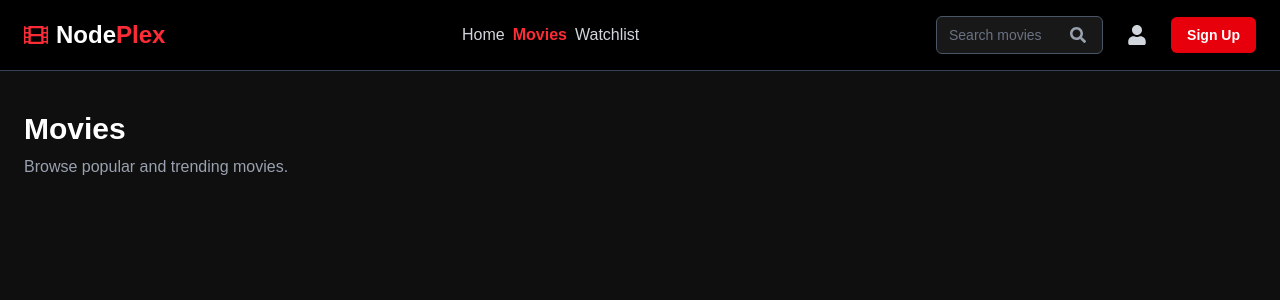
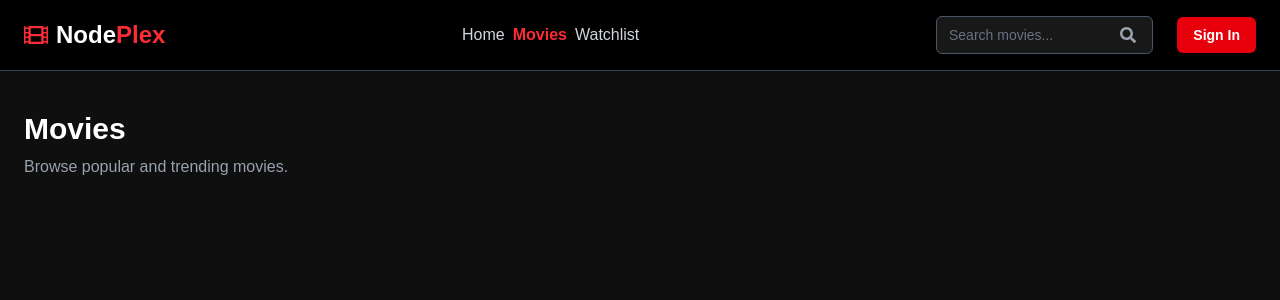
Before and after one commit to azizulhakim31/nodePlex, a React (Vite) app in the folder frontend/: page /movies in a window 1280 px wide. Shown: the top 300 px of the page. Built offline with nearby package versions, Linux system fonts and the light colour scheme.

Commit message:
dynamic navbar

```diff
--- a/frontend/src/components/common/Navbar.jsx
+++ b/frontend/src/components/common/Navbar.jsx
@@ -1,8 +1,16 @@
 import { Link, NavLink } from "react-router-dom";
-import { FaFilm, FaUser } from 'react-icons/fa'
+import { FaFilm } from 'react-icons/fa'
 import SearchBar from "./SearchBar";
+import { useAuth } from "../../context/AuthContext";
 
 const Navbar = () => {
+    const { user, signout } = useAuth()
+    const initials = user?.name
+        ?.trim()
+        .split(/\s+/)
+        .slice(0, 2)
+        .map((namePart) => namePart.charAt(0).toUpperCase())
+        .join("")
     const navLinkClass = ({ isActive }) => `transition ${isActive ? 'font-semibold text-red-500' : 'text-gray-300 hover:text-white'}`
     return (
         <nav className="sticky top-0 z-50 border-b border-gray-700 bg-black px-4 py-3 sm:px-6 sm:py-4">
@@ -38,19 +46,34 @@ const Navbar = () => {
                 <div className="order-3 flex w-full min-w-0 items-center gap-3 sm:order-3 sm:w-64 sm:gap-6 md:w-80">
                     <SearchBar />
 
-                    <NavLink
-                        to="/profile"
-                        aria-label="Profile"
-                        title="Profile"
-                        className={navLinkClass}>
-                        <FaUser className="text-xl" />
-                    </NavLink>
+                    {user ? (
+                        <>
+                            <NavLink
+                                to="/profile"
+                                aria-label={`Profile${user.name ? `: ${user.name}` : ""}`}
+                                title={user.name}
+                                className={`${navLinkClass} flex shrink-0 items-center justify-center`}>
+                                <span
+                                    aria-hidden="true"
+                                    className="flex h-9 w-9 items-center justify-center rounded-full border border-red-500/50 bg-red-500/15 text-sm font-semibold text-amber-400">
+                                    {initials}
+                                </span>
+                            </NavLink>
 
-                    <Link
-                        to="/register"
-                        className="bg-red-600 rounded-md px-4 py-2 text-sm font-semibold transition hover:bg-red-700 text-nowrap">
-                        Sign Up
-                    </Link>
+                            <button
+                                type="button"
+                                onClick={signout}
+                                className="rounded-md border border-gray-700 px-3 py-2 text-sm text-gray-300 cursor-pointer transition hover:border-red-500 hover:text-white text-nowrap">
+                                Sign out
+                            </button>
+                        </>
+                    ) : (
+                        <Link
+                            to="/signin"
+                            className="rounded-md bg-red-600 px-4 py-2 text-sm font-semibold transition hover:bg-red-700 text-nowrap">
+                            Sign In
+                        </Link>
+                    )}
                 </div>
             </div>
         </nav>
```
